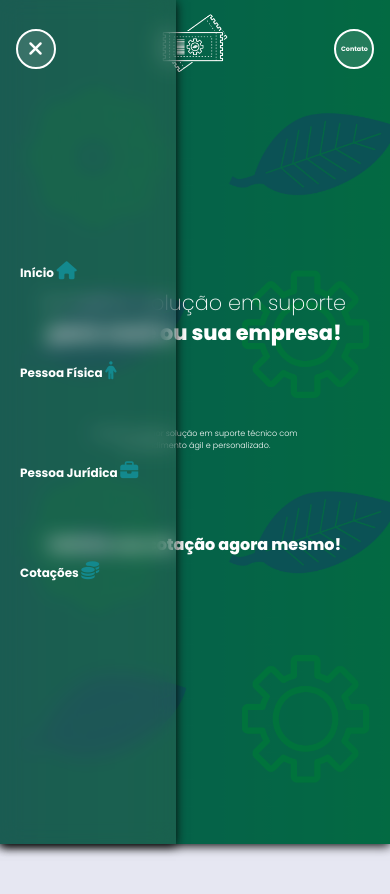
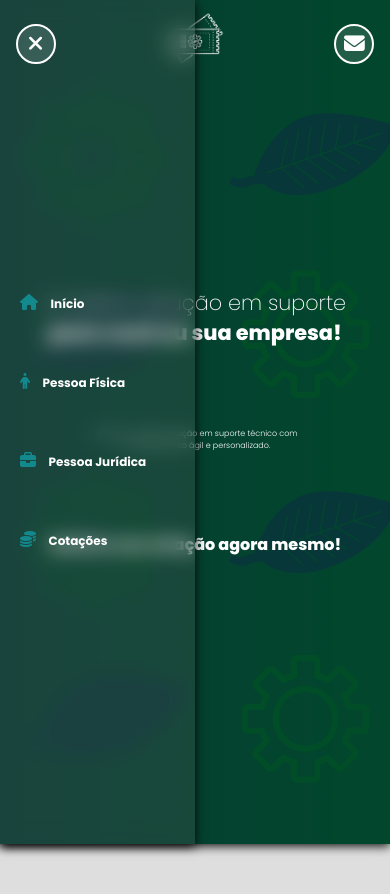
Before and after one commit to fernandesfabio/resolveIt, a plain HTML site: page assets/pages/cotacoes.html in a window 390 px wide. Both pictures are taken after a click on the button 35 px from the left and 48 px from the top of the page. Shown: the top 894 px of the page. Drawn offline with Linux system fonts and the light colour scheme.

Commit message:
feito ajustes na navbar e no menu mobile

```diff
--- a/assets/css/style.css
+++ b/assets/css/style.css
@@ -7,13 +7,15 @@
     --gray-100: #dedede;
     --christi-400: #80d14a;
     --christi-300: #a2e175;
-    --christi-500: #59a928;
+    --overlay: #00000098;
     --black-700: #212121;
     --black-800: #0d0c0f;
     --gray-500: rgba(85, 85, 85, 0.55);
     --dove-gray-900: #3d3d3d;
     --shadown-1: #070707;
     --primary-font: 'Poppins', sans-serif;
+    --backgrond-bluer: rgba(104, 102, 102, 0.2);
+    --backgrond-button: rgba(255, 255, 255, 0.13);
 }
 * {
     padding: 0;
@@ -23,7 +25,7 @@
 }
 main{
     height: 500vh;
-    background-color: #e6e7f2;
+    background-color: var(--gray-100);
 }
 .interface{
     width: 100%;
@@ -53,13 +55,14 @@ header{
 }
 .menu-btn button{
     color: var(--white);
-    font-size: 20px;
+    font-size: 1.3rem;
     height: 40px;
     width: 40px;
     border: solid 2px var(--white);
-    background-color: rgba(255, 255, 255, 0.13);
+    background-color: var(--backgrond-button);
     border-radius: 50%;
-    z-index: 5;
+    transition: .5S;
+    z-index: 1;
 }
 .menu-btn button:hover{
     background-color: var(--white);
@@ -71,10 +74,10 @@ header{
     justify-content: center;
 }
 .logo-icon{
-    width: 70px;
+    width: 60px;
 }
 .logo-name{
-    width: 180px;
+    width: 150px;
 }
 /* Estilo menu dinâmico */
 header .logo .logo-green{
@@ -83,7 +86,6 @@ header .logo .logo-green{
     justify-content: center;
     display: none;
 }
-
 header.rolar{
     background-color: var(--white);
     box-shadow: 0px 2px 10px var(--shadown-1);
@@ -91,6 +93,7 @@ header.rolar{
 header.rolar .menu-btn button{
     color: var(--primary-color);
     border-color: var(--primary-color);
+    transition: .5s;
 }
 header.rolar .menu-btn button:hover{
     color: var(--white);
@@ -99,11 +102,15 @@ header.rolar .menu-btn button:hover{
 header.rolar .menu-desktop li a{
     color: var(--primary-color);
 }
-header.rolar .btn-contact button{
+header.rolar .menu-desktop li a::after{
+    background-color: var(--primary-color);
+}
+header.rolar .contact button{
     border-color: var(--primary-color);
     color: var(--primary-color);
+    transition: .5s;
 }
-header.rolar .btn-contact button:hover{
+header.rolar .contact button:hover{
     background-color: var(--primary-color);
     color: var(--white);
 }
@@ -121,41 +128,95 @@ header.rolar .logo .logo-green{
 .nav-itens{
     display: inline-block;
     margin: 0 20px;
-    font-weight: 700;
-    font-size: .9rem;
 }
 .nav-link{
     text-decoration: none;
-    color: var(--gray-100);
-    transition: .2s;
+    color: var(--white);
+    font-weight: 700;
+    font-size: .9rem;
+    position: relative;
 }
-.menu-desktop .nav-link:hover{
-    color: var(--white);
-}
-.btn_container{
-    padding: 40px;
-    display: flex;
-    justify-content: center;
-    align-items: center;
-    gap: 20px;
-}
-.btn-contact button{
-    width: 100px;
+.nav-link::after{
+    content: " ";
+    width: 0;
+    height: 0.2rem;
+    background-color: var(--white);
+    position: absolute;
+    top: 1.4rem;
+    left: 0;
+    border-radius: 3.1rem;
+    transition: 0.5s  ;
+  }
+  .nav-link:hover::after{
+    width: 100%;
+  }
+.contact button{
+    width: 40px;
     height: 40px;
-    background-color: rgba(255, 255, 255, 0.13);
+    background-color: var(--backgrond-button);
     color: var(--white);
     border: 2px solid var(--white);
-    border-radius: 10px;
+    border-radius: 50%;
     font-weight: 700;
-    font-size: .9rem;
+    font-size: 1.3rem;
     text-decoration: none;
     cursor: pointer;
     transition: .5s;
 }
-.btn-contact button:hover{
+.contact button:hover{
     background-color: var(--white);
     color: var(--primary-color);
 }
+
+/* ------------------------ MENU MOBILE ------------------------------------ */
+.menu{
+    display: none;
+    height: 0;
+    width: 0;
+    background-color: var(--backgrond-bluer);
+    backdrop-filter: blur(10px);
+    position: absolute;
+    top: 0;
+    left: 0;
+    display: flex;
+    align-items: center;
+    text-align: start;
+    justify-content: start;
+    box-shadow: 0px 2px 10px var(--shadown-1);
+    overflow: hidden;
+    transition: .5s;
+}
+header .menu.abrir{
+    display: flex;
+    width: 50%;
+    height: 100vh;
+}
+.menu nav{
+    width: 100%;
+}
+.menu ul{
+    list-style-type: none;
+}
+.menu a{
+    font-size: 12px;
+    padding: 30px 20px;
+    text-decoration: none;
+    color: var(--white);
+    font-weight: 700;
+    display: block;
+    width: 100%;
+    transition: .5s;
+}
+.menu a:hover {
+    background-color: var(--gray-400);
+    box-shadow: 0 0 20px var(--gray-400);
+}
+.menu a i{
+    color: var(--primary-color);
+    margin-right: 10px;
+    font-size: 16px;
+}
+/* ------------------------ /MENU MOBILE ----------------------------------- */
 /* ------------------------ /HEADER ------------------------------------ */
 
 
@@ -173,7 +234,7 @@ section.hero-site{
     position: absolute;
     top: 0;
     left: 0;
-    background-color: #00000066;
+    background-color: var(--overlay);
     width: 100%;
     height: 100%;
 }
@@ -205,7 +266,7 @@ section.hero-site{
 .hero-site .txt-hero button{
     width: 140px;
     height: 50px;
-    background-color: transparent;
+    background-color: var(--backgrond-button);
     color: var(--white);
     border: 2px solid var(--white);
     border-radius: 10px;
@@ -284,7 +345,7 @@ footer .interface{
     justify-content: center;
     align-items: center;
     padding: 1.3rem;
-    gap: 20px;
+    gap: 30px;
 }
 .created-title h1{
     font-size: 16px;
@@ -294,7 +355,6 @@ footer .interface{
     flex-direction: column;
     justify-content: center;
     align-items: center;
-    gap: 10px;
 }
 .developer h1{
     font-weight: 300;
@@ -302,7 +362,7 @@ footer .interface{
 .developer h2{
     font-size: 16px;
     font-weight: 300;
-    padding-bottom: 20px;
+    padding-bottom: 10px;
 }
 .developer span{
     color: var(--primary-color);
@@ -312,7 +372,7 @@ footer .interface{
     display: flex;
     align-items: center;
     justify-content: center;
-    gap: 10px;
+    gap: 20px;
 }
 .icons a{
     text-decoration: none;
@@ -321,12 +381,11 @@ footer .interface{
     border-radius: 10px;
     border: none;
     transition: .5s;
-    background-color: white;
+    background-color: var(--white);
 }
 .icons a:hover{
     text-decoration: none;
     color: var(--white);
-    color: var(white);
     background-color: var(--primary-color);
 }
 .footer{
@@ -408,6 +467,9 @@ footer .interface{
     .logo-name{
         display: none;
     }
+    .logo-name{
+        width: 100px;
+    }
     .hero-site .txt-hero h1{
         font-size: 2.3em;
         line-height: 50px;
@@ -488,6 +550,9 @@ footer .interface{
         width: 150px;
         padding: 3rem 6%;
     }
+    .developer{
+
+    }
     .newsletter h1{
       font-size: 14px;
     }
@@ -515,64 +580,3 @@ footer .interface{
     }
 }
 /* ------------------------ /RESPONSIVO ------------------------------------ */
-
-
-
-
-
-
-
-
-
-
-
-
-
-
-
-
-.menu {
-    list-style: none;
-    padding: 0;
-    display: none;
-    flex-direction: column;
-    justify-content: center;
-    align-items: start;
-    gap: 60px;
-    position: fixed;
-    top: 0px;
-    left: 0;
-    width: 45%;
-    height: 100vh;
-    background-color: rgba(104, 102, 102, 0.2);
-    backdrop-filter: blur(10px);
-    box-shadow: 0px 2px 10px var(--shadown-1);
-    transition: .5s;
-}
-.menu li{
-    padding: 10px 20px;
-    text-align: start;
-    font-size: 12px;
-}
-
-.menu a {
-    text-decoration: none;
-    color: var(--white);
-    font-weight: 700;
-    display: block;
-}
-.menu a i{
-  color: var(--primary-color);
-  margin-right: 10px;
-  font-size: 18px;
-}
-.menu li:hover {
-    background-color: #666464;
-    margin-left: 0;
-    width: 100%;
-
-}
-
-.show-menu {
-    display: flex;
-}
--- a/assets/pages/cotacoes.html
+++ b/assets/pages/cotacoes.html
@@ -34,36 +34,39 @@
     <button id="menu-toggle">
         <i class="fa-solid fa-bars"></i>
     </button>
-
+  </section>
 <!--------------- MENU DE NAVEGAÇÃO MOBILE ----------------->
-      <ul id="menu" class="menu" >
+  <section id="menu" class="menu">
+    <nav>
+      <ul >
         <li class="nav-itens-mob">
-          <a class="nav-link" href="../../index.html">
+          <a href="../../index.html">
+            <i class="fa-solid fa-house"></i>
             Início
-            <i class="fa-solid fa-house"></i>
           </a>
         </li>
         <li class="nav-itens-mob">
-          <a class="nav-link" href="./pessoa-fisica.html">
+          <a href="./pessoa-fisica.html">
+            <i class="fa-solid fa-person"></i>
             Pessoa Física
-            <i class="fa-solid fa-person"></i>
           </a>
         </li>
         <li class="nav-itens-mob">
-          <a class="nav-link" href="./pessoa-juridica.html">
+          <a href="./pessoa-juridica.html">
+            <i class="fa-solid fa-briefcase"></i>
             Pessoa Jurídica
-            <i class="fa-solid fa-briefcase"></i>
           </a>
         </li>
         <li class="nav-itens-mob">
-          <a class="nav-link" href="./cotacoes.html">
+          <a href="./cotacoes.html">
+            <i class="fa-solid fa-coins"></i>
             Cotações
-            <i class="fa-solid fa-coins"></i>
           </a>
         </li>
       </ul>
+    </nav>
+  </section>
 <!--------------- MENU DE NAVEGAÇÃO MOBILE ----------------->
-      </section>
 
    <!--------- /Menu resposivo ---------->
 
@@ -97,9 +100,9 @@
         </nav>
       </section>
   <!-------- /Modo Desktop ---------->
-      <section class="btn-contact">
+      <section class="contact">
           <a href="#contato">
-            <button>Contato</button>
+            <button><i class="fa-solid fa-envelope"></i></button>
           </a>
       </section>
 
--- a/assets/script/script.js
+++ b/assets/script/script.js
@@ -16,12 +16,12 @@ document.addEventListener('scroll', ()=>{
 // BOTÃO SANDWICH
 
 document.addEventListener("DOMContentLoaded", function () {
-    const menuToggle = document.getElementById("menu-toggle");
-    const menu = document.getElementById("menu");
-    const icon = menuToggle.querySelector("i");
+    let menuToggle = document.getElementById("menu-toggle");
+    let menuMobile = document.getElementById("menu");
+    let icon = menuToggle.querySelector("i");
 
     menuToggle.addEventListener("click", function () {
-        menu.classList.toggle("show-menu");
+        menuMobile.classList.toggle("abrir");
         icon.classList.toggle("fa-bars");
         icon.classList.toggle("fa-xmark");
     });
```
Also changed, not shown: assets/pages/pessoa-fisica.html (+16 -13 lines), assets/pages/pessoa-juridica.html (+16 -13 lines), index.html (+13 -11 lines). Lines whose indentation alone changed are shown as unchanged.
